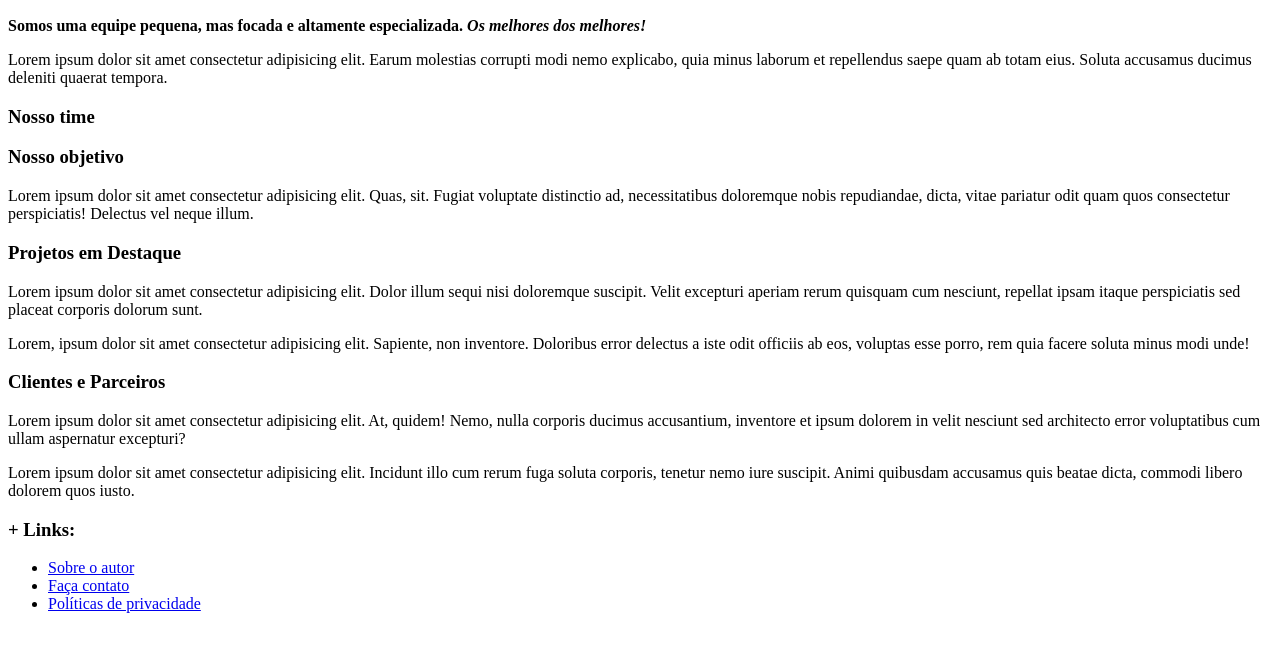
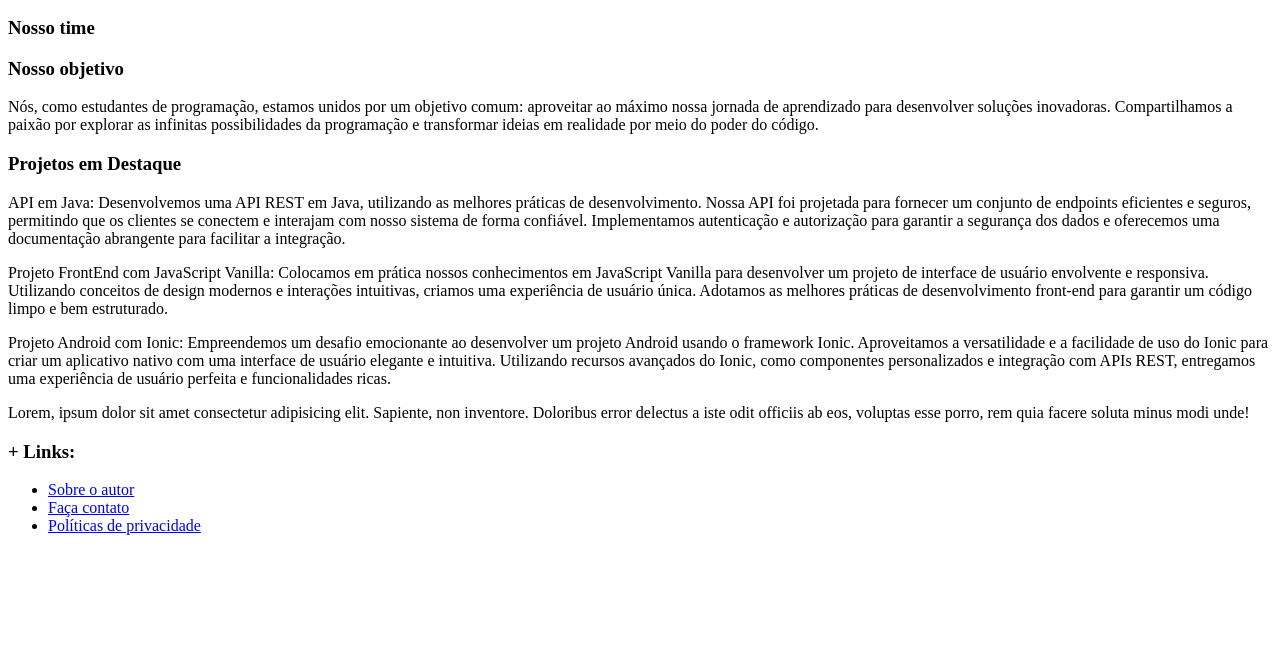
Before and after one commit to JonathanPinehiro19/projeto-integrador-main, a plain HTML site: page pages/about/index.html in a window 1280 px wide. Shown: the part 38-690 px from the top of the page. Drawn offline with Linux system fonts and the light colour scheme.

Commit message:
2023.07.07

```diff
--- a/index.css
+++ b/index.css
@@ -71,6 +71,7 @@ a {
     text-decoration: none;
 }
 .logo-main{
+    padding: auto;
     margin-right: 1rem;
     width: 100px;
     height: auto;
--- a/pages/about/index.html
+++ b/pages/about/index.html
@@ -1,10 +1,16 @@
 <article>
-
   <h2>Sobre o <span id="siteName">Site</span></h2>
-    <p><strong>Somos uma equipe pequena, mas focada e altamente especializada. <em>Os melhores dos
-                melhores!</em></strong></p>
-    <p>Lorem ipsum dolor sit amet consectetur adipisicing elit. Earum molestias corrupti modi nemo explicabo, quia minus
-        laborum et repellendus saepe quam ab totam eius. Soluta accusamus ducimus deleniti quaerat tempora.</p>
+  <!-- <p>
+    <strong
+      >Somos uma equipe pequena, mas focada e altamente especializada.
+      <em>Os melhores dos melhores!</em></strong
+    >
+  </p>
+  <p>
+    Lorem ipsum dolor sit amet consectetur adipisicing elit. Earum molestias
+    corrupti modi nemo explicabo, quia minus laborum et repellendus saepe quam
+    ab totam eius. Soluta accusamus ducimus deleniti quaerat tempora.
+  </p> -->
 
   <h3>Nosso time</h3>
 
@@ -15,24 +21,52 @@
   </div>
 
   <h3>Nosso objetivo</h3>
-    <p>Lorem ipsum dolor sit amet consectetur adipisicing elit. Quas, sit. Fugiat voluptate distinctio ad,
-        necessitatibus doloremque nobis repudiandae, dicta, vitae pariatur odit quam quos consectetur perspiciatis!
-        Delectus vel neque illum.</p>
+  <p>
+    Nós, como estudantes de programação, estamos unidos por um objetivo comum:
+    aproveitar ao máximo nossa jornada de aprendizado para desenvolver soluções
+    inovadoras. Compartilhamos a paixão por explorar as infinitas possibilidades
+    da programação e transformar ideias em realidade por meio do poder do
+    código.
+  </p>
 
   <h3>Projetos em Destaque</h3>
-    <p>Lorem ipsum dolor sit amet consectetur adipisicing elit. Dolor illum sequi nisi doloremque suscipit. Velit
-        excepturi aperiam rerum quisquam cum nesciunt, repellat ipsam itaque perspiciatis sed placeat corporis dolorum
-        sunt.</p>
-    <p>Lorem, ipsum dolor sit amet consectetur adipisicing elit. Sapiente, non inventore. Doloribus error delectus a
-        iste odit officiis ab eos, voluptas esse porro, rem quia facere soluta minus modi unde!</p>
+  <p>
+    API em Java: Desenvolvemos uma API REST em Java, utilizando as melhores
+    práticas de desenvolvimento. Nossa API foi projetada para fornecer um
+    conjunto de endpoints eficientes e seguros, permitindo que os clientes se
+    conectem e interajam com nosso sistema de forma confiável. Implementamos
+    autenticação e autorização para garantir a segurança dos dados e oferecemos
+    uma documentação abrangente para facilitar a integração. </p> <p> Projeto FrontEnd
+    com JavaScript Vanilla: Colocamos em prática nossos conhecimentos em
+    JavaScript Vanilla para desenvolver um projeto de interface de usuário
+    envolvente e responsiva. Utilizando conceitos de design modernos e
+    interações intuitivas, criamos uma experiência de usuário única. Adotamos as
+    melhores práticas de desenvolvimento front-end para garantir um código limpo
+    e bem estruturado.</p> <p>Projeto Android com Ionic: Empreendemos um desafio
+    emocionante ao desenvolver um projeto Android usando o framework Ionic.
+    Aproveitamos a versatilidade e a facilidade de uso do Ionic para criar um
+    aplicativo nativo com uma interface de usuário elegante e intuitiva.
+    Utilizando recursos avançados do Ionic, como componentes personalizados e
+    integração com APIs REST, entregamos uma experiência de usuário perfeita e
+    funcionalidades ricas.</p>
+  </p>
+  <p>
+    Lorem, ipsum dolor sit amet consectetur adipisicing elit. Sapiente, non
+    inventore. Doloribus error delectus a iste odit officiis ab eos, voluptas
+    esse porro, rem quia facere soluta minus modi unde!
+  </p>
 
-    <h3>Clientes e Parceiros</h3>
-    <p>Lorem ipsum dolor sit amet consectetur adipisicing elit. At, quidem! Nemo, nulla corporis ducimus accusantium,
-        inventore et ipsum dolorem in velit nesciunt sed architecto error voluptatibus cum ullam aspernatur excepturi?
+  <!-- <h3>Clientes e Parceiros</h3>
+  <p>
+    Lorem ipsum dolor sit amet consectetur adipisicing elit. At, quidem! Nemo,
+    nulla corporis ducimus accusantium, inventore et ipsum dolorem in velit
+    nesciunt sed architecto error voluptatibus cum ullam aspernatur excepturi?
   </p>
-    <p>Lorem ipsum dolor sit amet consectetur adipisicing elit. Incidunt illo cum rerum fuga soluta corporis, tenetur
-        nemo iure suscipit. Animi quibusdam accusamus quis beatae dicta, commodi libero dolorem quos iusto.</p>
-
+  <p>
+    Lorem ipsum dolor sit amet consectetur adipisicing elit. Incidunt illo cum
+    rerum fuga soluta corporis, tenetur nemo iure suscipit. Animi quibusdam
+    accusamus quis beatae dicta, commodi libero dolorem quos iusto.
+  </p> -->
 </article>
 
 <aside>
```
Also changed, not shown: pages/home/index.html (+2 -2 lines). Lines whose indentation alone changed are shown as unchanged.
